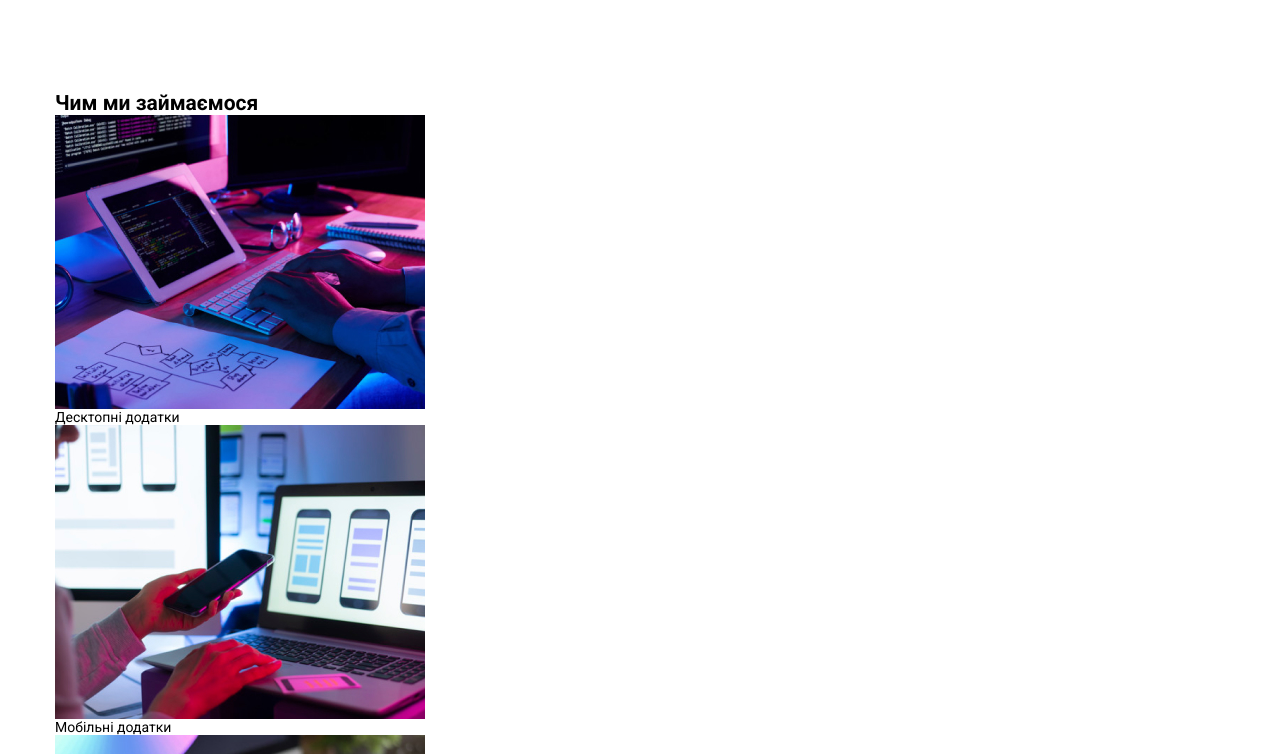
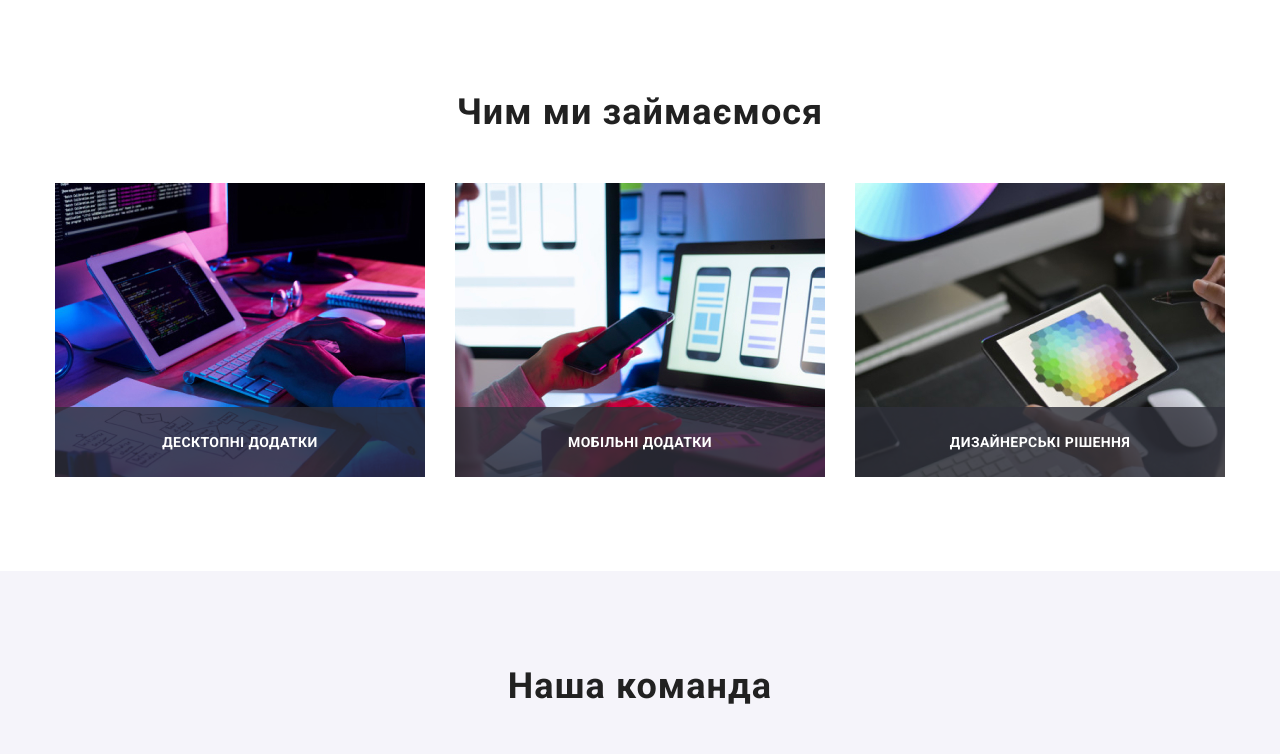
Before and after one commit to Becous/Syvylo-Roman-IPZ, a plain HTML site: page index.html in a window 1280 px wide. Shown: the part 1025-1779 px from the top of the page. Drawn offline with Linux system fonts and the light colour scheme.

Commit message:
style rename section works

```diff
--- a/css/style.css
+++ b/css/style.css
@@ -254,12 +254,12 @@ img {
 }
 
 /*Work section*/
-.section_work {
+.section-works {
   text-align: center;
   padding-bottom: 94px;
 }
 
-.section_work h2 {
+.section-works__h2 {
   color: var(--some_more_light_black);
   font-size: 36px;
   font-weight: 700;
@@ -269,17 +269,17 @@ img {
   margin-bottom: 50px;
 }
 
-.section_work ul {
+.section-works__ul {
   display: flex;
   gap: 30px;
   justify-content: center;
 }
 
-.work_card {
+.section-works__ul__card {
   position: relative;
 }
 
-.work_overlay_text {
+.section-works__ul__card__overlay-text {
   position: absolute;
   bottom: 0;
   left: 0;
--- a/index.html
+++ b/index.html
@@ -101,21 +101,21 @@
             <div class="container">
                 <h2 class="section-works__h2">Чим ми займаємося</h2>
                 <ul class="section-works__ul">
-                    <li class="section-works__card">
+                    <li class="section-works__ul__card">
                         <img class="section-works__card__img" src="images/typing.jpg" alt="Набираєм текст" width="370" height="100%">
-                        <p class="section-works__card__overlay-text">
+                        <p class="section-works__ul__card__overlay-text">
                             Десктопні додатки
                         </p>
                     </li>
-                    <li class="section-works__card">
+                    <li class="section-works__ul__card">
                         <img class="section-works__card__img" src="images/phone.jpg" alt="Дивимось в телефон" width="370" height="100%">
-                        <p class="section-works__card__overlay-text">
+                        <p class="section-works__ul__card__overlay-text">
                             Мобільні додатки
                         </p>
                     </li>
-                    <li class="section-works__card">
+                    <li class="section-works__ul__card">
                         <img class="section-works__card__img" src="images/color_picker.jpg" alt="Знаєм кольори" width="370" height="100%">
-                        <p class="section-works__card__overlay-text">
+                        <p class="section-works__ul__card__overlay-text">
                             Дизайнерські рішення
                         </p>
                     </li>
```
